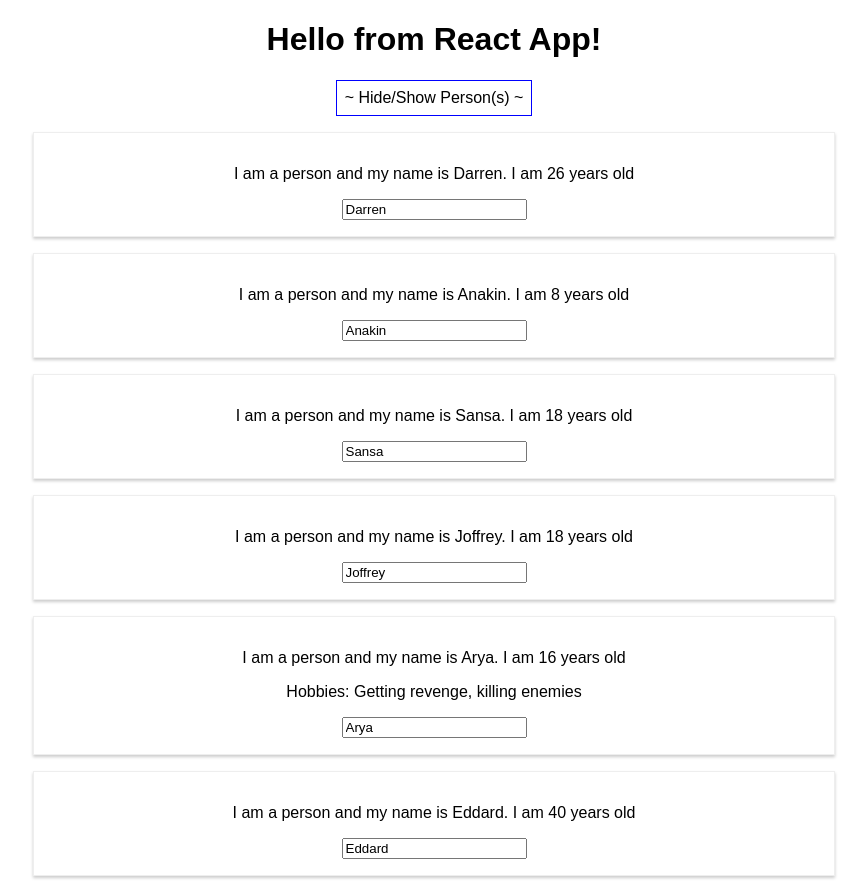
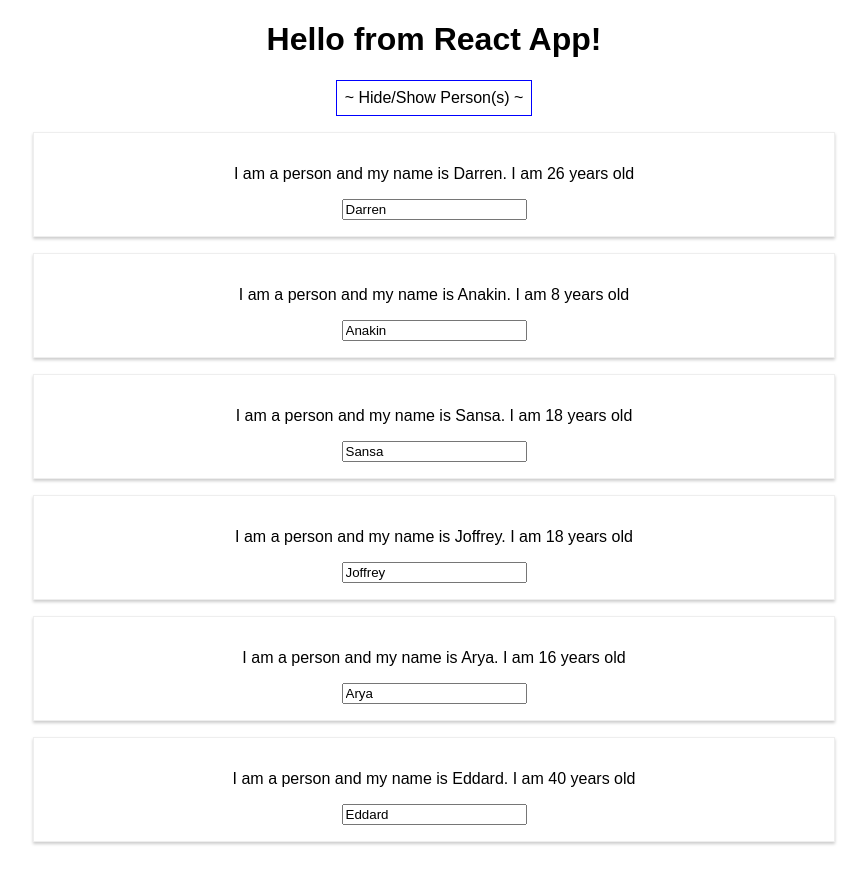
Before and after one commit to xyzst/useful-react-snippets, a React (Create React App) app: page / in a window 1280 px wide. Both pictures are taken after a click on the button "~ Hide/Show Person(s) ~". Shown: the whole page, without its empty margins (206-1073 px from the left). After the commit the page ends 858 px from the top, so only its background shows below. Built offline with nearby package versions, Linux system fonts and the light colour scheme.

Commit message:
Clean up dynamic rendering of personsState.persons array. Update nameChangeHandler method with dynamic update of name property via input DOM element. Update deletePersonHandler with an appropriate delete operation and update state appropraitely

```diff
--- a/src/App.js
+++ b/src/App.js
@@ -5,12 +5,12 @@ import Person from "./components/Person";
 const App = props => {
   const [personsState, setPersonsState] = useState({
     persons: [
-      { name: "Darren", age: 26 },
-      { name: "Anakin", age: 8 },
-      { name: "Sansa", age: 18 },
-      { name: "Joffrey", age: 18 },
-      { name: "Arya", age: 16 },
-      { name: "Eddard", age: 40 }
+      { id: "a", name: "Darren", age: 26 },
+      { id: "b", name: "Anakin", age: 8 },
+      { id: "c", name: "Sansa", age: 18 },
+      { id: "d", name: "Joffrey", age: 18 },
+      { id: "e", name: "Arya", age: 16 },
+      { id: "f", name: "Eddard", age: 40 }
     ]
   });
 
@@ -18,29 +18,27 @@ const App = props => {
     showPersons: false
   });
 
-  const nameChangeHandler = event => {
-    setPersonsState({
-      persons: [
-        { name: "Darren", age: 26 },
-        { name: "Anakin", age: 8 },
-        { name: "Sansa", age: 18 },
-        { name: "Joffrey", age: 18 },
-        { name: "Arya", age: 16 },
-        { name: event.target.value, age: 40 }
-      ]
+  const nameChangeHandler = (event, id) => {
+    // given index (id), find matching id in personsState.persons array
+    const personIndex = personsState.persons.findIndex(p => {
+      return p.id === id;
     });
+
+    // make a copy of the person associated with id using spread operator
+    const person = { ...personsState.persons[personIndex] };
+    person.name = event.target.value;
+
+    // make a copy of personsState.persons using spread operator
+    // and update the object at the specified personIndex
+    const persons = [...personsState.persons];
+    persons[personIndex] = person;
+    setPersonsState({ persons });
   };
 
-  const switchNameHandler = newName => {
-    setPersonsState({
-      persons: [
-        { name: "Darren Rambaud", age: 26 },
-        { name: "Sansa Stark", age: 18 },
-        { name: "Joffrey Baratheon", age: 18 },
-        { name: "Arya Stark", age: 16 },
-        { name: newName, age: 40 }
-      ]
-    });
+  const deletePersonHandler = personIndex => {
+    const persons = [...personsState.persons];
+    persons.splice(personIndex, 1);
+    setPersonsState({ persons });
   };
 
   const togglePersons = () => {
@@ -63,25 +61,15 @@ const App = props => {
       </button>
       {toggleState.showPersons ? (
         <div>
-          {personsState.persons.map(x =>
-            x.name === "Arya Stark" || x.name === "Arya" ? (
-              <Person
-                name={x.name}
-                age={x.age}
-                click={switchNameHandler.bind(this, "...RandomValueHere")}
-                changed={nameChangeHandler}
-              >
-                Hobbies: Getting revenge, killing enemies
-              </Person>
-            ) : (
-              <Person
-                name={x.name}
-                age={x.age}
-                click={switchNameHandler.bind(this, "x")}
-                changed={nameChangeHandler}
-              />
-            )
-          )}
+          {personsState.persons.map((x, index) => (
+            <Person
+              key={x.id}
+              name={x.name}
+              age={x.age}
+              click={() => deletePersonHandler(index)}
+              changed={event => nameChangeHandler(event, x.id)}
+            />
+          ))}
         </div>
       ) : null}
     </div>
```
Also changed, not shown: 1 other file (tests, documents, lock files or other folders).
